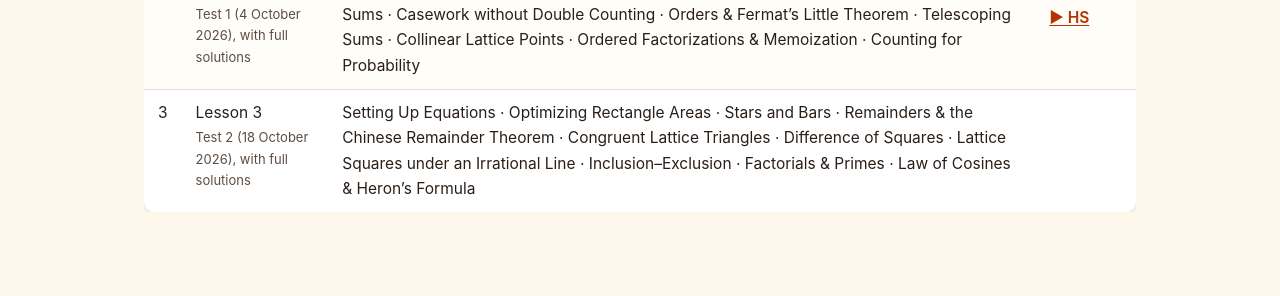
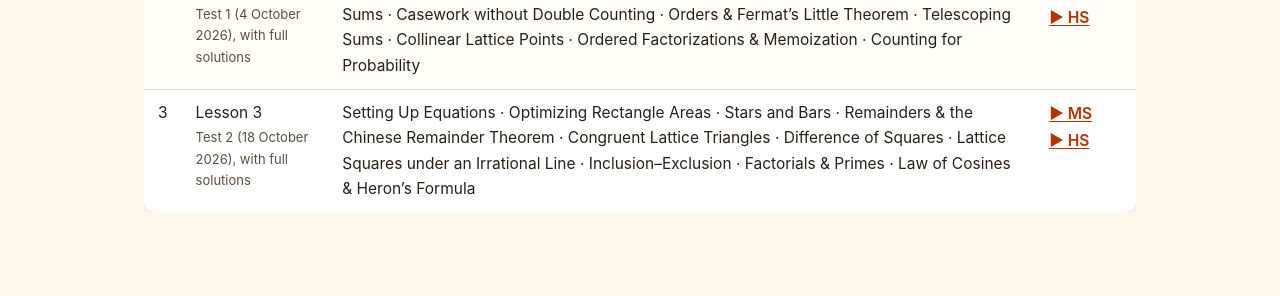
Before and after one commit to nghia71/nghia71.github.io, a Jekyll site: the page built from lessons.html, in a window 1280 px wide. Shown: the part 541-837 px from the top of the page. Built offline with Jekyll 4.4.1, drawn with Linux system fonts in a browser that asks for light colours.

Commit message:
Video lectures: Chapter 5 for both books; Lesson 3 MS/HS lecture links
Co-Authored-By: Claude Opus 5.5 <noreply@anthropic.com>
Claude-Session: https://claude.ai/code/session_016Mkh1cjqT6NrJfpU6JhrRQ

```diff
--- a/_data/video_lectures.yml
+++ b/_data/video_lectures.yml
@@ -35,7 +35,7 @@ lps6:
   - chapter: 5
     title: "Linear Equations and the Principle of Balance"
     part: "Part I — Foundations: Entering the Four Domains"
-    url: ""
+    url: "https://youtu.be/NqXrIVaykWY"
   - chapter: 6
     title: "Casework, Complement, and Constructive Counting"
     part: "Part I — Foundations: Entering the Four Domains"
@@ -256,7 +256,7 @@ lps7:
   - chapter: 5
     title: "Polynomial Structure and Algebraic Identities"
     part: "Part I — Foundations: Re-entering the Four Domains"
-    url: ""
+    url: "https://youtu.be/8fIO9JbWBxw"
   - chapter: 6
     title: "Pigeonhole Principle and Density Arguments"
     part: "Part I — Foundations: Re-entering the Four Domains"
--- a/lessons.html
+++ b/lessons.html
@@ -40,7 +40,10 @@ robots: noindex
           <td>3</td>
           <td>Lesson 3<span class="mcc-hub-sub">Test 2 (18 October 2026), with full solutions</span></td>
           <td>Setting Up Equations &middot; Optimizing Rectangle Areas &middot; Stars and Bars &middot; Remainders &amp; the Chinese Remainder Theorem &middot; Congruent Lattice Triangles &middot; Difference of Squares &middot; Lattice Squares under an Irrational Line &middot; Inclusion&ndash;Exclusion &middot; Factorials &amp; Primes &middot; Law of Cosines &amp; Heron&rsquo;s Formula</td>
-          <td class="mcc-hub-vid"></td>
+          <td class="mcc-hub-vid">
+            <a href="https://youtu.be/w7U8-eGK_WA" target="_blank" rel="noopener">&#9654; MS</a>
+            <a href="https://youtu.be/uxkkbloCwyI" target="_blank" rel="noopener">&#9654; HS</a>
+          </td>
         </tr>
         <!-- Add one <tr data-url="..."> per lesson as it is published. The
              Lesson cell carries the lesson's OWN name (the <h1> of its page),
```
